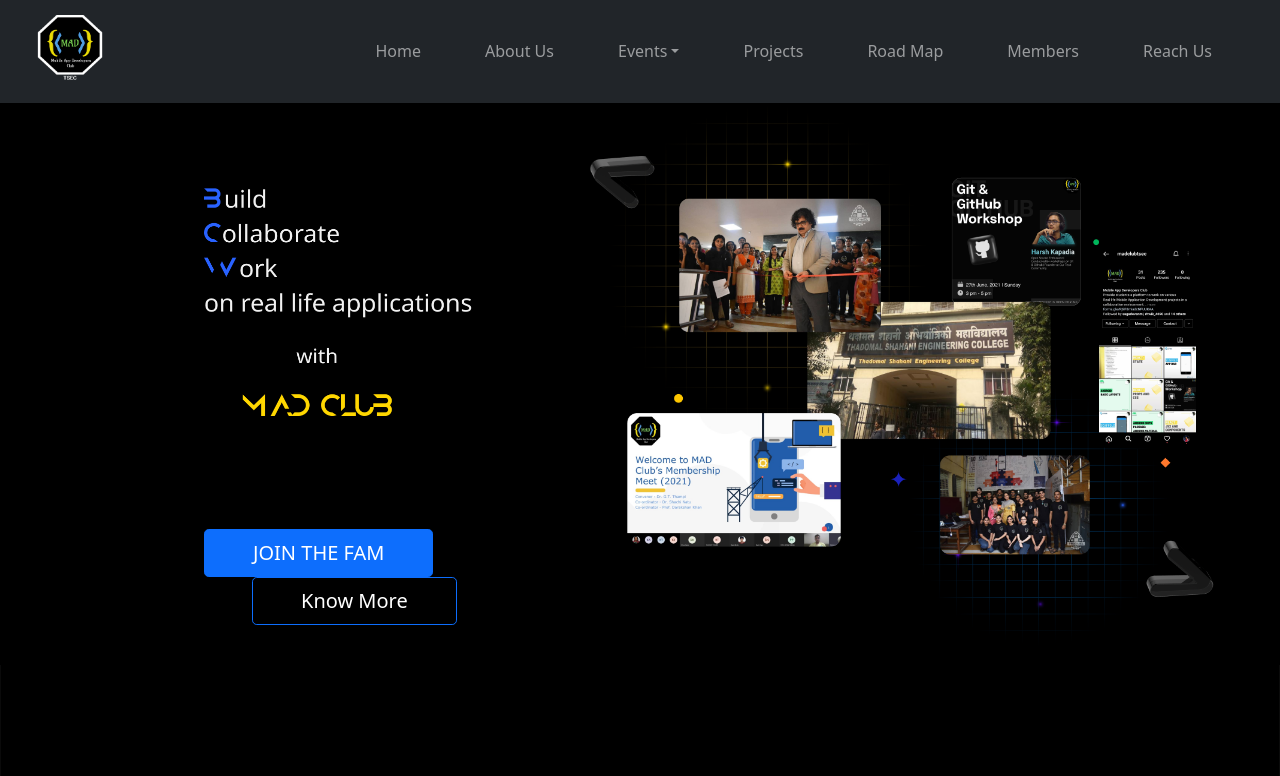
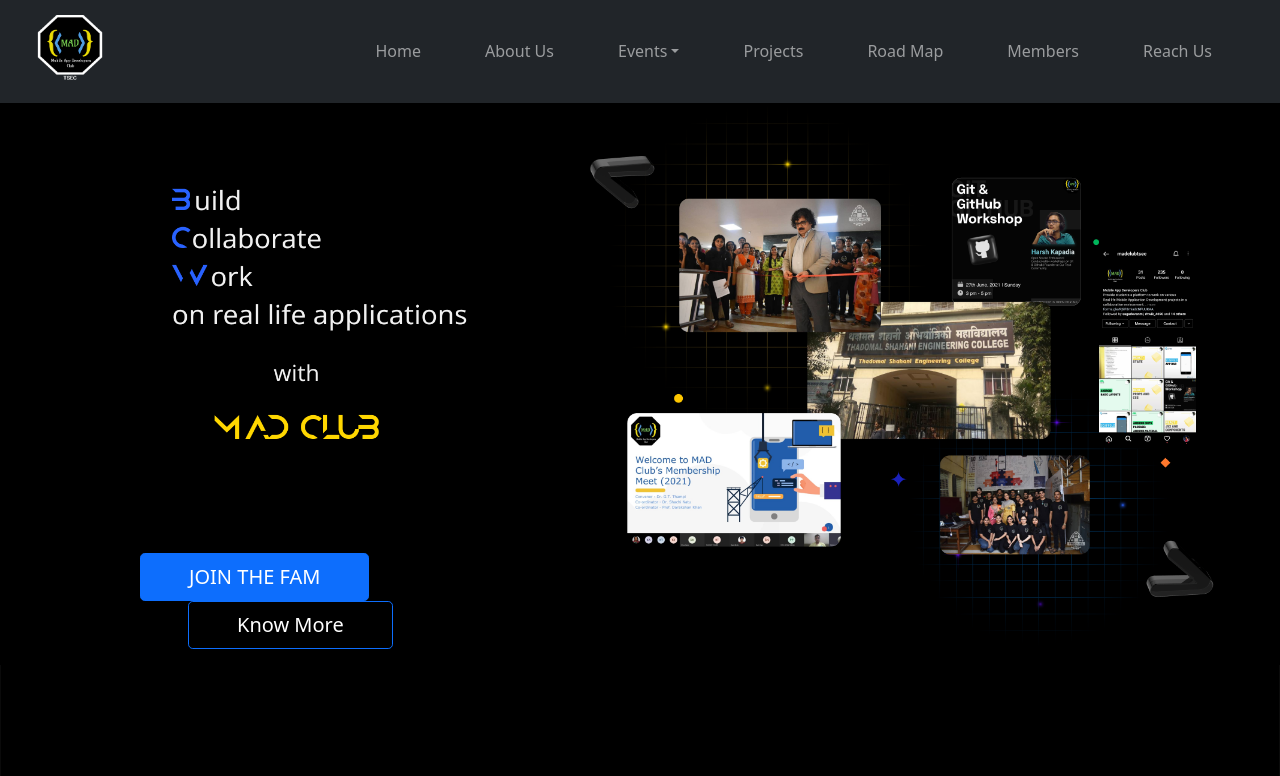
Before and after one commit to TSEC-MAD-Club/MAD-Website, a Next.js app: page / in a window 1280 px wide. Shown: the top 776 px of the page. Built offline with nearby package versions, Linux system fonts and the light colour scheme.

Commit message:
image margin fix

```diff
--- a/styles/Home.module.css
+++ b/styles/Home.module.css
@@ -26,7 +26,7 @@
 }
 
 .sloganImg {
-  margin: 5rem 0 0 12rem;
+  margin: 5rem 0 0 10rem;
 }
 
 .btnGroupWrap {
--- a/styles/globals.css
+++ b/styles/globals.css
@@ -97,7 +97,7 @@
 }
 
 .button-box {
-  margin: 6rem 0 0 12rem;
+  margin: 6rem 0 0 8rem;
 }
 
 .cont {
```
